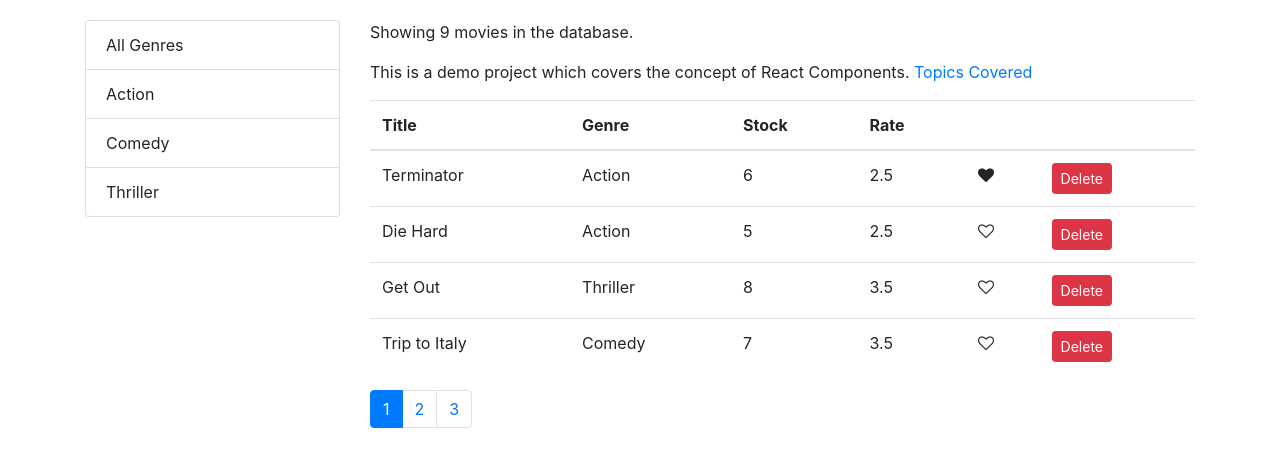
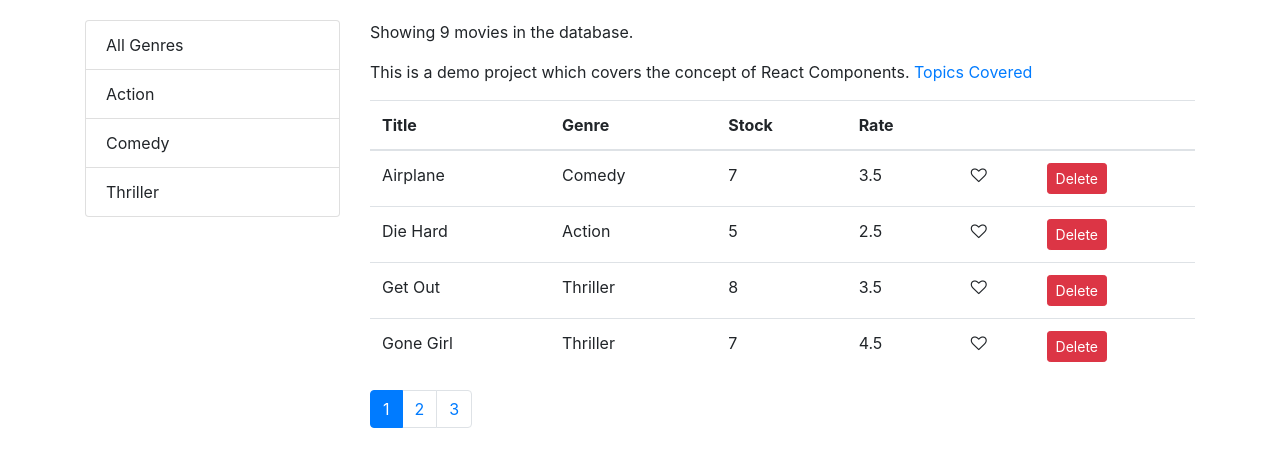
Before and after one commit to ranjankumarmandal/vidly, a React (Create React App) app: page / in a window 1280 px wide. Shown: the top 466 px of the page. Built offline with nearby package versions, Linux system fonts and the light colour scheme.

Commit message:
created a different component for implementation of movies data - MoviesData

```diff
--- a/src/components/common/listGroup.jsx
+++ b/src/components/common/listGroup.jsx
@@ -7,7 +7,7 @@ const ListGroup = (props) => {
     <ul className="list-group">
       {items.map((item) => (
         <li
-          key={item._id}
+          key={item._id ? item._id : "all"}
           className={
             item === currentGenre ? "list-group-item active" : "list-group-item"
           }
--- a/src/components/movies.jsx
+++ b/src/components/movies.jsx
@@ -1,10 +1,11 @@
 import React, { Component } from "react";
 import { getMovies } from "../services/fakeMovieService";
 import { getGenres } from "../services/fakeGenreService";
-import Like from "./common/like";
+import MoviesData from "./moviesData";
 import ListGroup from "./common/listGroup";
 import Pagination from "./common/pagination";
 import { paginate } from "../utils/paginate";
+import _ from "lodash";
 
 class Movies extends Component {
   state = {
@@ -13,10 +14,11 @@ class Movies extends Component {
     pageSize: 4,
     currentPage: 1,
     currentGenre: 1,
+    sortColumn: { path: "title", order: "asc" },
   }; // react state
 
   componentDidMount() {
-    const genres = [{ name: "All Genres", _id: "all" }, ...getGenres()];
+    const genres = [{ name: "All Genres" }, ...getGenres()];
     this.setState({ movies: getMovies(), genres: genres });
   }
 
@@ -38,13 +40,18 @@ class Movies extends Component {
   };
 
   handleGenereSelect = (genre) => {
-    this.setState({ currentGenre: genre });
+    this.setState({ currentGenre: genre, currentPage: 1 });
+  };
+
+  handleSort = (path) => {
+    this.setState({ sortColumn: { path, order: "asc" } });
   };
 
   render() {
     if (this.state.movies.length === 0)
       return <p>There are no movies in the database.</p>;
 
+    // Filter the data as per our genre clicked
     const filtered =
       this.state.currentGenre && this.state.currentGenre._id
         ? this.state.movies.filter(
@@ -52,8 +59,16 @@ class Movies extends Component {
           )
         : this.state.movies;
 
+    // sort the data as per given path, path is intially title in react state
+    const sorted = _.orderBy(
+      filtered,
+      [this.state.sortColumn.path],
+      [this.state.sortColumn.order]
+    );
+
+    // paginate the data
     const movies = paginate(
-      filtered,
+      sorted,
       this.state.currentPage,
       this.state.pageSize
     );
@@ -69,49 +84,14 @@ class Movies extends Component {
         </div>
 
         <div className="col">
-          <p>Showing {filtered.length} movies in the database.</p>
-          <p>
-            This is a demo project which covers the concept of React Components.{" "}
-            <a href="https://raw.githubusercontent.com/ranjankumarmandal/vidly/master/concepts_covered_react_Compopnents.png">
-              Topics Covered
-            </a>
-          </p>
-          <table className="table">
-            <thead>
-              <tr>
-                <th>Title</th>
-                <th>Genre</th>
-                <th>Stock</th>
-                <th>Rate</th>
-                <th></th>
-                <th></th>
-              </tr>
-            </thead>
-            <tbody>
-              {movies.map((movie) => (
-                <tr key={movie._id}>
-                  <td>{movie.title}</td>
-                  <td>{movie.genre.name}</td>
-                  <td>{movie.numberInStock}</td>
-                  <td>{movie.dailyRentalRate}</td>
-                  <td>
-                    <Like
-                      liked={movie.liked}
-                      onClick={() => this.handleLike(movie)}
-                    />
-                  </td>
-                  <td>
-                    <button
-                      onClick={() => this.handleDelete(movie)}
-                      className="btn btn-danger btn-sm"
-                    >
-                      Delete
-                    </button>
-                  </td>
-                </tr>
-              ))}
-            </tbody>
-          </table>
+          <MoviesData
+            movies={movies}
+            filtered={filtered}
+            onLike={this.handleLike}
+            onDelete={this.handleDelete}
+            onSort={this.handleSort}
+          />
+
           <Pagination
             itemsCount={filtered.length}
             pageSize={this.state.pageSize}
--- /dev/null
+++ b/src/components/moviesData.jsx
@@ -0,0 +1,53 @@
+import React from "react";
+import Like from "./common/like";
+
+const MoviesData = (props) => {
+  const { movies, filtered } = props;
+
+  return (
+    <React.Fragment>
+      <p>Showing {filtered.length} movies in the database.</p>
+      <p>
+        This is a demo project which covers the concept of React Components.{" "}
+        <a href="https://raw.githubusercontent.com/ranjankumarmandal/vidly/master/concepts_covered_react_Compopnents.png">
+          Topics Covered
+        </a>
+      </p>
+      <table className="table">
+        <thead>
+          <tr>
+            <th onClick={() => props.onSort("title")}>Title</th>
+            <th onClick={() => props.onSort("genre.name")}>Genre</th>
+            <th onClick={() => props.onSort("numberInStock")}>Stock</th>
+            <th onClick={() => props.onSort("dailyRentalRate")}>Rate</th>
+            <th></th>
+            <th></th>
+          </tr>
+        </thead>
+        <tbody>
+          {movies.map((movie) => (
+            <tr key={movie._id}>
+              <td>{movie.title}</td>
+              <td>{movie.genre.name}</td>
+              <td>{movie.numberInStock}</td>
+              <td>{movie.dailyRentalRate}</td>
+              <td>
+                <Like liked={movie.liked} onClick={() => props.onLike(movie)} />
+              </td>
+              <td>
+                <button
+                  onClick={() => props.onDelete(movie)}
+                  className="btn btn-danger btn-sm"
+                >
+                  Delete
+                </button>
+              </td>
+            </tr>
+          ))}
+        </tbody>
+      </table>
+    </React.Fragment>
+  );
+};
+
+export default MoviesData;
```
